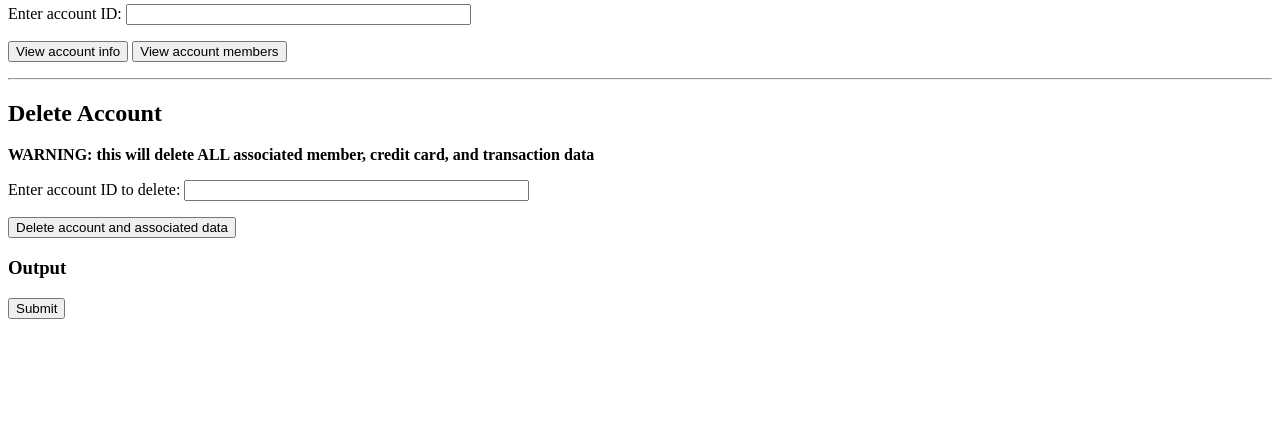
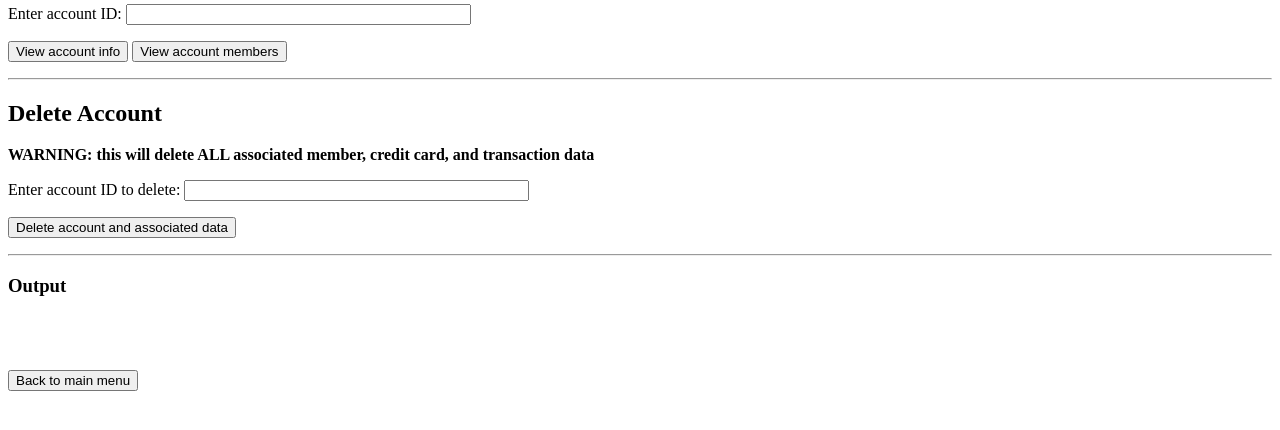
Before and after one commit to jkwok2/RewardsDatabase, a PHP site: page /account.php in a window 1280 px wide. Shown: the part 264-694 px from the top of the page. Run offline with PHP 8.4, Linux system fonts and the light colour scheme.

Commit message:
add more styling to account; relabel back button

```diff
--- a/account.php
+++ b/account.php
@@ -27,13 +27,17 @@ require 'util.php';
         <input type="text" size="40" name="accountID"></p>
     <input type="submit" value="Delete account and associated data" name="deleteAccount">
 </form>
-
+<hr />
 <!--resulting output from forms will appear here-->
 <h3>Output</h3>
 <?php
 require 'account-controller.php';
 ?>
 
+<br />
+<br />
+<br />
+
 <?php
 require 'backButton.php';
 ?>
--- a/backButton.php
+++ b/backButton.php
@@ -1,3 +1,3 @@
 <form method="GET" action="index.php">
-    <input type="submit" name="Back to main menu"></p>
+    <input type="submit" value="Back to main menu" name="goToIndex"></p>
 </form>
```
